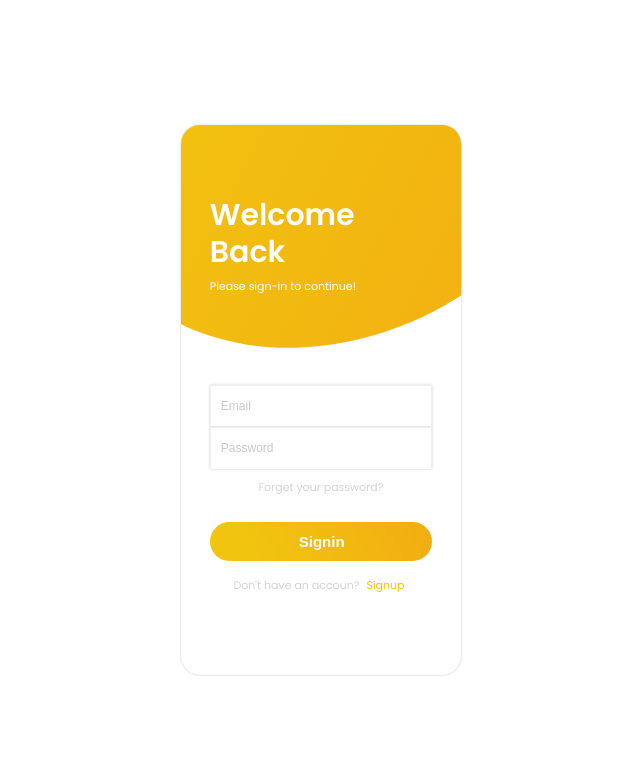
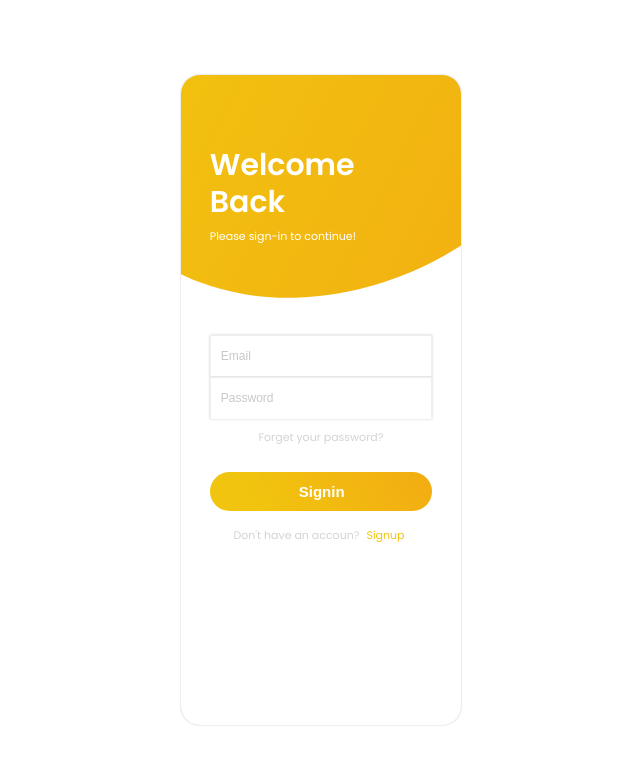
Before and after one commit to jabezdubale/Tariya-Real-Estate-WebApp, a React (Create React App) app: page / in a window 1280 px wide. Shown: the top 764 px of the page, without its empty margins (319-959 px from the left). Built offline with nearby package versions, Linux system fonts and the light colour scheme.

Commit message:
updated the datepicker popperPlacement to always bottom by changing the boxContainer height to 650px

```diff
--- a/src/components/accountBox/datePickers.css
+++ b/src/components/accountBox/datePickers.css
@@ -1,7 +1,7 @@
 @import url("https://fonts.googleapis.com/css2?family=Poppins:wght@400;600;700;800&display=swap");
 
 .react-datepicker__input-container input {
-    width: 111%;
+    width: 100%;
     height: 42px;
     outline: none;
     border: 1px solid rgba(200, 200, 200, 0.3);
--- a/src/components/accountBox/index.jsx
+++ b/src/components/accountBox/index.jsx
@@ -7,7 +7,7 @@ import { SignupForm } from "./signupForm";
 
 const BoxContainer = styled.div`
   width: 280px;
-  min-height: 550px;
+  min-height: 650px;
   display: flex;
   flex-direction: column;
   border-radius: 19px;
```
